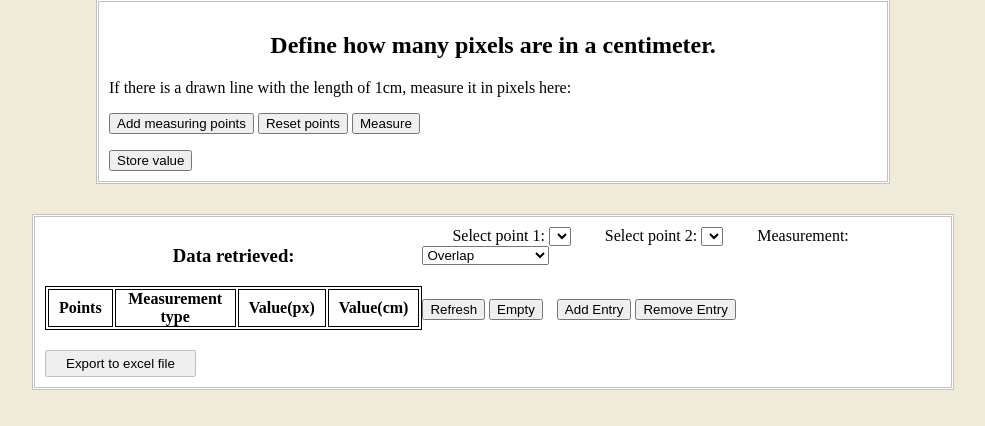
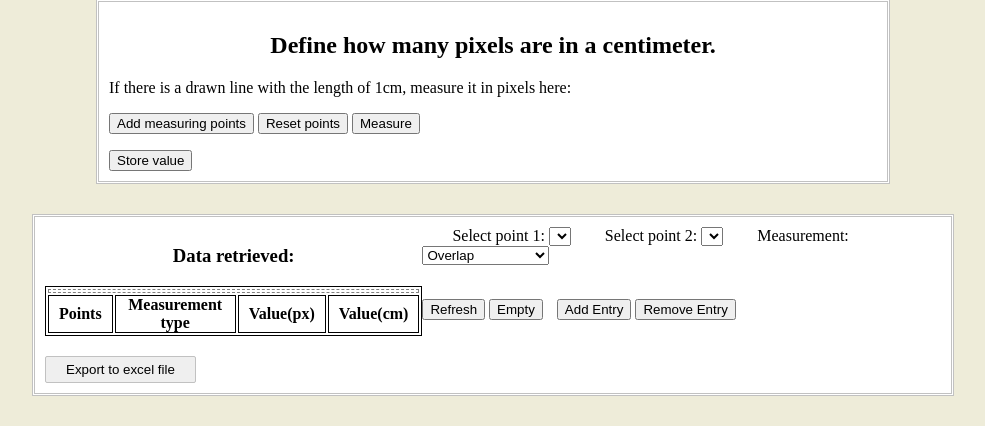
Before and after one commit to bernas-estevam97/mouseframe-web-app, a Django app: page / in a window 1280 px wide. Shown: the part 828-1254 px from the top of the page, without its empty margins (155-1140 px from the left). Before the commit the page ends 1218 px from the top, so only its background shows below. Run offline with Django 4.2, Linux system fonts and the light colour scheme; lists and menus that the app fills with data are empty.

Commit message:
update to table

```diff
--- a/static/static_dirs/css/style.css
+++ b/static/static_dirs/css/style.css
@@ -437,6 +437,11 @@ header h1{
     padding: 0 10px;
 }
 
+.data-management table #titleImage{
+    border: 1px dashed rgb(128, 128, 128);
+    text-align: center;
+}
+
 .data-management tbody tr td{
     border: 1px solid #000;
     text-align: center;
--- a/static/static_dirs/js/canvas_testing.js
+++ b/static/static_dirs/js/canvas_testing.js
@@ -203,6 +203,8 @@ function drawMeasurePoint(e){
 function drawMeasureCircle(){
   canvas.addEventListener("click", drawMeasurePoint, false);
   canvas.addEventListener("click", printMousePos, false);
+  canvas.removeEventListener('click', drawBlue);
+  canvas.removeEventListener('click', drawRed);
   canvas.style.cursor = "pointer";
 }
 
--- a/templates/index.html
+++ b/templates/index.html
@@ -37,7 +37,8 @@
     <form action="">
         <label for="img" style="font-size: 1.1em;">Upload your image here:</label>
         <p id="canvasUpload">Canvas starts with same size as the image uploaded. Change below if necessary.</p>
-        <input type="file" id="uploadImage" name="img" alt="Upload" accept="image/*" onchange="loadFile(event)" style="display: none;">
+        <input type="file" id="uploadImage" name="img" alt="Upload" accept="image/*" onchange="loadFile(event);" style="display:none;">
+        <!-- <input type="file" onchange="previewFile();"> -->
         <input class="upload-btn" type="button" value="Select Image" onclick="document.getElementById('uploadImage').click();" style="cursor: pointer;"/>
       </form>
     <div id="imgContainer" class="image-container">
@@ -58,6 +59,7 @@
        </div>
 
        <div id="imageInfo" class="image-info">
+        <p id="imageName"></p>
         <p id="imageUploadedWidth"></p>
         <p id="imageUploadedHeight"></p>
         <p id="imageUploadedSize"></p>
@@ -90,15 +92,16 @@
     <input id="canvasHeight" type="number" placeholder="Canvas Height">
     <button id="changeH" onclick="changeHeight();">Change canvas height</button>
     <button id="resetH" onclick="resetHeight();">Reset Height</button><br><br>
-    <input id="containerWidth" type="number" placeholder="Image Width">
+    <!-- <input id="containerWidth" type="number" placeholder="Image Width"> -->
     <!-- <button id="changeImgW" onclick="changeImgW();">Change image width</button> -->
     <!-- <button id="resetImgW" onclick="resetImgW();">Reset Image Width</button> -->
-    <input id="containerHeight" type="number" placeholder="Image Height">
-    <button id="changeImgDim" onclick="changeImgDim();">Change Image dimensions</button>
-    <button id="resetImgDim" onclick="resetImgDim();">Reset Image dimensions</button>
+    <!-- <input id="containerHeight" type="number" placeholder="Image Height"> -->
+    <!-- <button id="changeImgDim" onclick="changeImgDim();">Change Image dimensions</button> -->
+    <h3>Image resizing:</h3>
     <button id="fiftyP" onclick="resizeSF();">75% Size</button>
     <button id="fiftyP" onclick="resizeFifty();">50% Size</button>
-    <button id="twentyF" onclick="resizeTwentyF();">25% Size</button><br><br>
+    <button id="twentyF" onclick="resizeTwentyF();">25% Size</button>
+    <button id="resetImgDim" onclick="resetImgDim();">Reset Image dimensions</button><br><br>
     <p id="currentImgSize"></p><br><br>
     <div class="point-size">
     <input id="sizeInput" type="number" placeholder="Dot Size">
@@ -126,6 +129,9 @@
     <h3>Data retrieved:</h3>
     <table id="table">
       <thead>
+      <tr>
+        <td colspan="4" id="titleImage"></td>
+      </tr>
       <tr>
         <th>Points</th>
         <th>Measurement type</th>
@@ -183,6 +189,8 @@
    let chButtons = document.querySelector(".buttons-change");
    let canvasInfo = document.getElementById("canvasInfo");
    let canvasUpload = document.getElementById("canvasUpload");
+   let imgName = document.getElementById("imageName");
+   let tableTitle = document.getElementById("titleImage");
    document.getElementById("inputScreenInches").style.display = 'none';
    document.getElementById("screenPPI").style.display = 'none';
    document.getElementById("imageDimInches").style.display = 'none';
@@ -195,10 +203,11 @@
   //  results.style.display = "none";
    chButtons.style.display = "none";
    let imgContainer = document.getElementById("imgContainer");
-   let img = new Image()
+   let img = new Image();
     let loadFile = function(event){
         img.src = URL.createObjectURL(event.target.files[0]);
-        imgContainer.style.backgroundImage = "url(" +img.src+ ")";
+        let blob = img.src;
+        imgContainer.style.backgroundImage = "url(" +blob+ ")";
         buttons.style.display = "inline-block";
         // results.style.display = "inline-block";
         chButtons.style.display = "inline-block";
@@ -206,10 +215,11 @@
         // canvasInfo.style.display = "none";
         canvasUpload.style.display = "";
         imgSize.innerHTML = "<strong>Uploaded image size:</strong> "+ ((event.target.files[0].size)/1024).toFixed(2) + " kb";
+        imgName.innerHTML = "<b>Image name:</b> " + event.target.files[0].name;
+        tableTitle.innerHTML = "<b>Table for image:</b> " + event.target.files[0].name;
         canvas.style.display = '';
         document.getElementById("canvasWidth").value = '';
         document.getElementById("canvasHeight").value = '';
-
 
 // IMAGE ONLOAD SECTION - On image load canvas and container become the same size as uploaded image //
         img.onload = () => {
@@ -294,29 +304,29 @@ changeHeight();
     }
 
     function resetImgDim(){
-      let imgWidthInput = document.getElementById("containerWidth");
-      let imgHeightInput = document.getElementById("containerHeight");
+      // let imgWidthInput = document.getElementById("containerWidth");
+      // let imgHeightInput = document.getElementById("containerHeight");
       imgContainer.style.backgroundSize = img.width + "px " + img.height + "px";
       imgContainer.style.width= img.width + "px";
       imgContainer.style.height = img.height + "px";
-      imgWidthInput.value = '';
-      imgHeightInput.value = '';
+      // imgWidthInput.value = '';
+      // imgHeightInput.value = '';
       document.getElementById("currentImgSize").innerHTML = "<b>Current image size is:</b> " + img.width + "x" + img.height;
     }
 
     function resizeFifty(){
       imgContainer.style.backgroundSize = img.width*0.5 + "px " + img.width*0.5 + "px";
-      document.getElementById("currentImgSize").innerHTML = "Current image size is: " + img.width*0.5 + "x" + img.height*0.5;
+      document.getElementById("currentImgSize").innerHTML = "<b>Current image size is:</b> " + img.width*0.5 + "x" + img.height*0.5 + " (50% of size!)";
     }
 
     function resizeSF(){
       imgContainer.style.backgroundSize = img.width*0.75 + "px " + img.height*0.75 + "px";
-      document.getElementById("currentImgSize").innerHTML = "Current image size is: " + img.width*0.75 + "x" + img.height*0.75;
+      document.getElementById("currentImgSize").innerHTML = "<b>Current image size is:</b> " + img.width*0.75 + "x" + img.height*0.75 + " (75% of size!)";
     }
 
     function resizeTwentyF(){
       imgContainer.style.backgroundSize = img.width*0.25 + "px " + img.height*0.25 + "px";
-      document.getElementById("currentImgSize").innerHTML = "Current image size is: " + img.width*0.25 + "x" + img.height*0.25;
+      document.getElementById("currentImgSize").innerHTML = "<b>Current image size is:</b> " + img.width*0.25 + "x" + img.height*0.25 + " (25% of size!)";
     }
 
         // let img = document.createElement("img");
@@ -361,10 +371,11 @@ changeHeight();
       canvas.style.display = "none";
       document.getElementById("canvasWidth").value = '';
       document.getElementById("canvasHeight").value = '';
-      let imgWidthInput = document.getElementById("containerWidth");
-      let imgHeightInput = document.getElementById("containerHeight");
-      imgWidthInput.value = '';
-      imgHeightInput.value = '';
+      // let imgWidthInput = document.getElementById("containerWidth");
+      // let imgHeightInput = document.getElementById("containerHeight");
+      // imgWidthInput.value = '';
+      // imgHeightInput.value = '';
+      tableTitle.innerHTML = '';
     }
 
 //---------------------------------------------------------//
@@ -479,7 +490,7 @@ function removeEntry(){
       var wb = XLSX.utils.table_to_book(elt, { sheet: "sheet1" });
       return dl ?
           XLSX.write(wb, { bookType: type, bookSST: true, type: 'base64' }) :
-          XLSX.writeFile(wb, fn || ('MySheetName.' + (type || 'xlsx')));
+          XLSX.writeFile(wb, fn || ('Measurements.' + (type || 'xlsx')));
   }
 
 </script>
```
